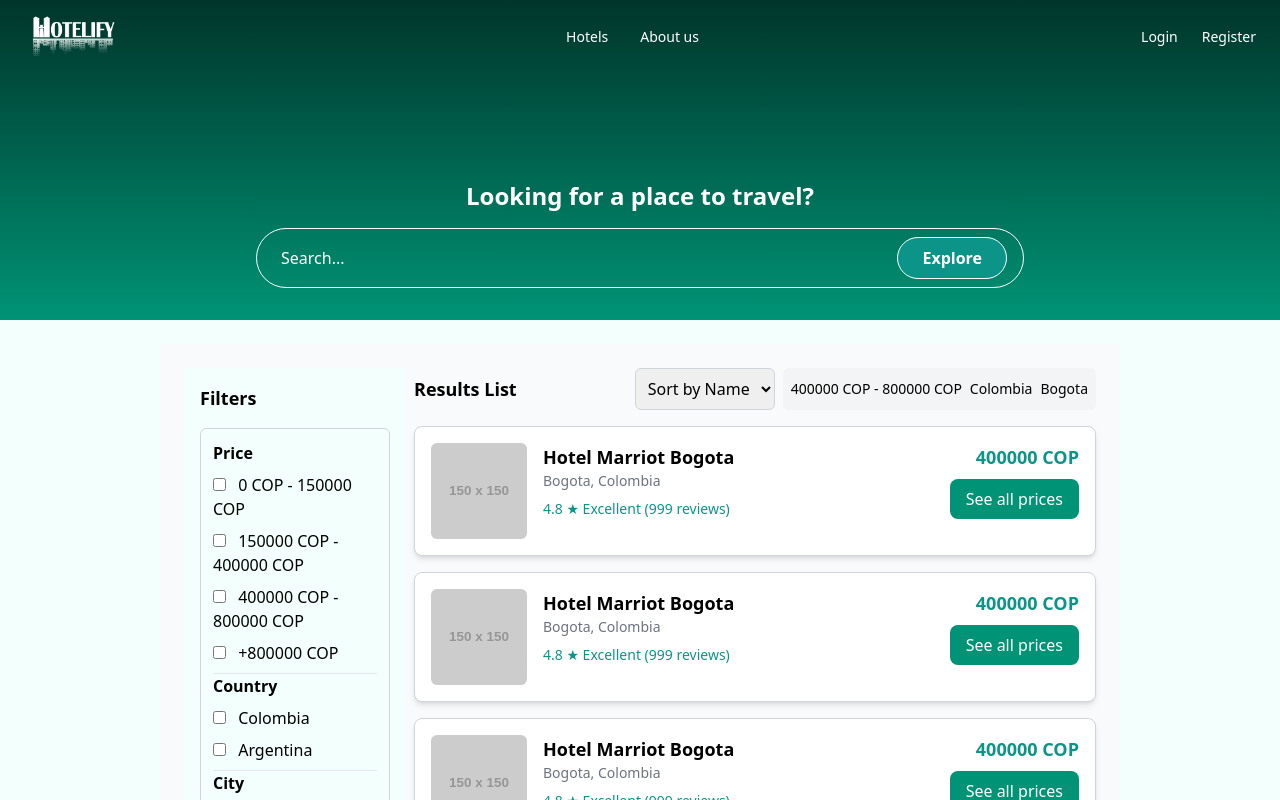
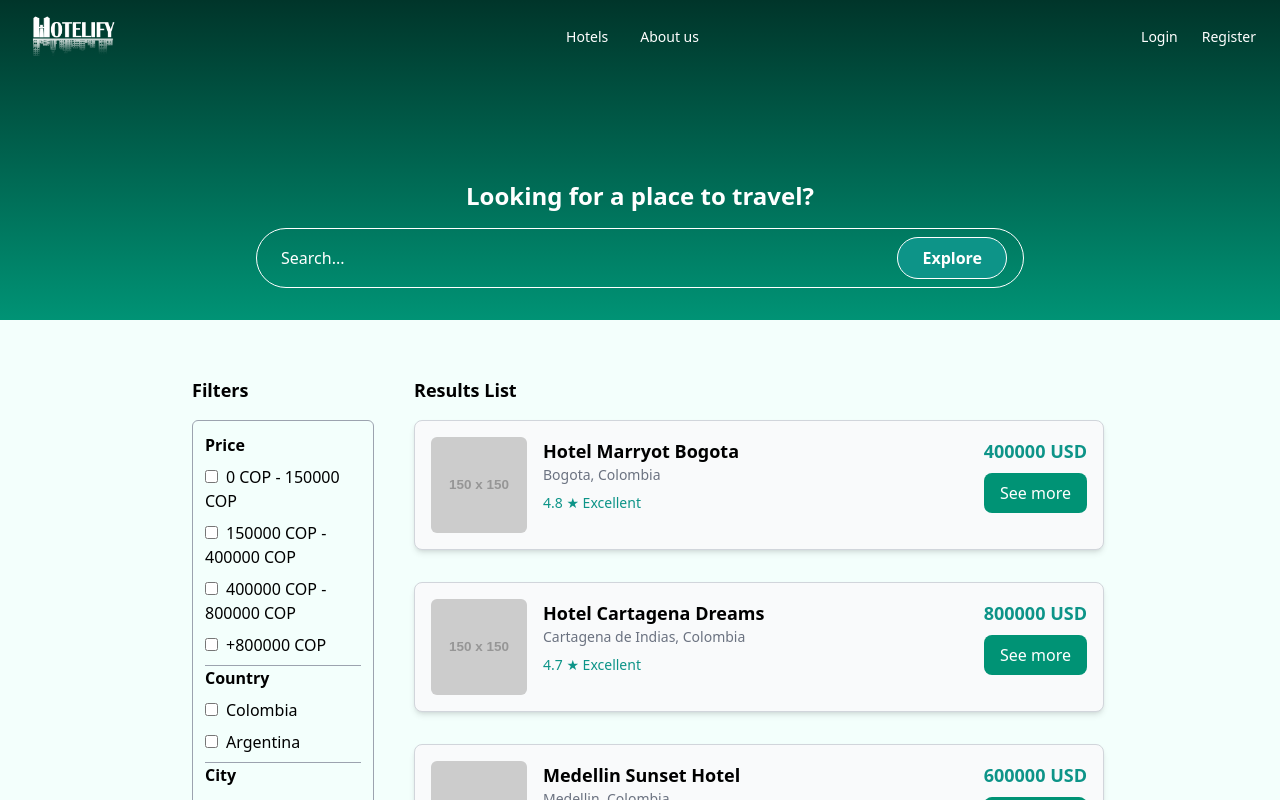
Before and after one commit to Monterolautaro/Proyecto-Hoteleria, a Next.js app in the folder front/: page /search-results in a window 1280 px wide. Shown: the top 800 px of the page. Built offline with nearby package versions, Linux system fonts and the light colour scheme.

Commit message:
logica de filtrado

```diff
--- /dev/null
+++ b/front/db.json
@@ -0,0 +1,22 @@
+{
+    "hotels": [
+      {
+        "id": 1,
+        "imageUrl": "https://via.placeholder.com/150",
+        "title": "Hotel Marryot Bogota",
+        "location": "Bogota, Colombia",
+        "description": "A modern hotel in the heart of the city.",
+        "price": 400000,
+        "rating": 4.8
+      },
+      {
+        "id": 2,
+        "imageUrl": "https://via.placeholder.com/150",
+        "title": "Hotel Cartagena Dreams",
+        "location": "Cartagena, Colombia",
+        "description": "Enjoy luxury near the beach.",
+        "price": 800000,
+        "rating": 4.7
+      }
+    ]
+  }
--- a/front/src/components/filters/HotelCardResults.tsx
+++ b/front/src/components/filters/HotelCardResults.tsx
@@ -1,36 +1,40 @@
 /* eslint-disable @next/next/no-img-element */
 "use client";
-
+import { Hotel } from "@/interfaces/hotel";
 import { useRouter } from "next/navigation";
 
-const HotelCardResults = () => {
+interface HotelCardResultsProps {
+  hotel: Hotel;
+}
+
+const HotelCardResults: React.FC<HotelCardResultsProps> = ({ hotel }) => {
   const router = useRouter();
 
   const handleClick = () => {
-    const id = "12e399cc-d608-42d3-85ce-6120bef3d07d";
-    router.push(`/hotel-detail/${id}`);
+    router.push(`/hotel-detail/${hotel.id}`);
   };
+
   return (
-    <div className="flex p-4 bg-white shadow-md rounded-lg border border-gray-300 mb-4">
+    <div className="flex p-4 bg-gray-50 shadow-md rounded-lg border border-gray-300 mb-4">
       <img
-        src="https://via.placeholder.com/150"
-        alt="Hotel"
+        src={hotel.imageUrl}
+        alt={hotel.title}
         className="w-24 h-24 rounded-md object-cover"
       />
       <div className="ml-4 flex-grow">
-        <h3 className="text-lg font-bold">Hotel Marriot Bogota</h3>
-        <p className="text-sm text-gray-500">Bogota, Colombia</p>
+        <h3 className="text-lg font-bold">{hotel.title}</h3>
+        <p className="text-sm text-gray-500">{hotel.location}</p>
         <p className="text-sm text-teal-600 mt-2">
-          4.8 ★ Excellent (999 reviews)
+          {hotel.rating} ★ Excellent
         </p>
       </div>
       <div className="text-right">
-        <p className="text-lg font-semibold text-teal-600">400000 COP</p>
+        <p className="text-lg font-semibold text-teal-600">{hotel.price} USD</p>
         <button
           onClick={handleClick}
           className="mt-2 px-4 py-2 bg-[#009375] text-white rounded-lg"
         >
-          See all prices
+          See more
         </button>
       </div>
     </div>
--- /dev/null
+++ b/front/src/components/filters/SelectedFilters.tsx
@@ -0,0 +1,32 @@
+import React from "react";
+import { Filters as FiltersInterface } from "@/interfaces/hotel";
+
+interface SelectedFiltersProps {
+  filters: FiltersInterface;
+  onRemoveFilter: (category: keyof FiltersInterface, value: string) => void;
+}
+
+const SelectedFilters: React.FC<SelectedFiltersProps> = ({ filters, onRemoveFilter }) => {
+    return (
+        <div className="flex flex-wrap mb-4">
+       {Object.entries(filters).map(([category, values]) =>
+            (values as string[]).map((value) => (
+              <div
+                key={`${category}-${value}`}
+                className="flex items-center  text-teal-700 px-3 py-1 rounded-md border border-teal-300 mx-0.5"
+              >
+                <span>{value}</span>
+                <button
+                  className="ml-2 text-teal-500 hover:text-teal-700"
+                  onClick={() => onRemoveFilter(category as keyof FiltersInterface, value)}
+                >
+                  ✕
+                </button>
+              </div>
+            ))
+          )}
+        </div>
+      );
+};
+
+export default SelectedFilters;
--- a/front/src/components/filters/filters.tsx
+++ b/front/src/components/filters/filters.tsx
@@ -1,73 +1,191 @@
 /* eslint-disable @next/next/no-img-element */
-import React from "react";
+'use client'
 import HotelCardResults from "./HotelCardResults";
+import React, { useEffect, useState } from 'react'
+// import axios from 'axios';
+import { Filters as FiltersInterface, Hotel } from "@/interfaces/hotel";
+import SelectedFilters from "./SelectedFilters";
 
-const Filters = () => (
+const mockHotels: Hotel[] = [
+  {
+    id: 1,
+    imageUrl: 'https://via.placeholder.com/150',
+    title: 'Hotel Marryot Bogota',
+    location: 'Bogota, Colombia',
+    description: 'A modern hotel in the heart of the city.',
+    price: 400000,
+    rating: 4.8,
+  },
+  {
+    id: 2,
+    imageUrl: 'https://via.placeholder.com/150',
+    title: 'Hotel Cartagena Dreams',
+    location: 'Cartagena de Indias, Colombia',
+    description: 'Enjoy luxury near the beach.',
+    price: 800000,
+    rating: 4.7,
+  },
+  {
+    id: 3,
+    imageUrl: 'https://via.placeholder.com/150',
+    title: 'Medellin Sunset Hotel',
+    location: 'Medellin, Colombia',
+    description: 'Relax with beautiful views of the mountains.',
+    price: 600000,
+    rating: 4.5,
+  },
+];
+
+const Filters = () => {
+  const initialFilters: FiltersInterface = {
+    price: [],
+    country: [],
+    city: [],
+    amenities: [],
+  };
+
+  const [filters, setFilters] = useState<FiltersInterface>(initialFilters);
+  const [hotels, setHotels] = useState<Hotel[]>(mockHotels);
+
+  const handleFilterChange = (category: keyof FiltersInterface, value: string) => {
+    setFilters((prev) => {
+      const isSelected = prev[category].includes(value);
+      return {
+        ...prev,
+        [category]: isSelected
+          ? prev[category].filter((item) => item !== value)
+          : [...prev[category], value],
+      };
+    });
+  };
+
+  const handleRemoveFilter = (category: keyof FiltersInterface, value: string) => {
+    setFilters((prev) => ({
+      ...prev,
+      [category]: prev[category].filter((item) => item !== value),
+    }));
+  };
+
+
+  useEffect(() => {
+    const fetchFilteredData = () => {
+      const filteredHotels = mockHotels.filter((hotel) => {
+
+        const matchesPrice =
+          !filters.price.length ||
+          filters.price.some((priceRange) => {
+            const [min, max] = priceRange.split(' COP - ').map((v) => parseInt(v.replace('+', ''), 10));
+            return hotel.price >= (min || 0) && hotel.price <= (max || Infinity);
+          });
+
+        const matchesCountry =
+          !filters.country.length ||
+          filters.country.includes(hotel.location.split(', ')[1]);
+
+        const matchesCity =
+          !filters.city.length || filters.city.includes(hotel.location.split(', ')[0]);
+
+        const matchesAmenities = true;
+
+        return matchesPrice && matchesCountry && matchesCity && matchesAmenities;
+      });
+
+      setHotels(filteredHotels);
+    };
+
+    fetchFilteredData();
+  }, [filters]);
+
+
+  return  (
+    <div className="grid grid-cols-12 gap-6 p-4 bg-[#F3FFFC] mx-40 my-6">
       <div className="col-span-3 p-4 bg-[#F3FFFC]">
       <h2 className="text-lg font-bold mb-4">Filters</h2>
 
-    <div className="mb-4 p-3 border border-gray-300 rounded-md">
+      <div className="mb-4 p-3 border border-gray-400 rounded-md">
       <h3 className="text-md font-semibold mb-2">Price</h3>
-      <label className="block mb-2">
-        <input type="checkbox" className="mr-2" /> 0 COP - 150000 COP
+      {["0 COP - 150000 COP", "150000 COP - 400000 COP", "400000 COP - 800000 COP", "+800000 COP"].map((price) => (
+        <label key={price} className="block mb-2">
+          <input
+            type="checkbox"
+            className="mr-2"
+            checked={filters.price.includes(price)}
+            onChange={() => handleFilterChange("price", price)}
+          />
+          {price}
         </label>
-      <label className="block mb-2">
-        <input type="checkbox" className="mr-2" /> 150000 COP - 400000 COP
+      ))}
+
+      <hr className="border-gray-400"></hr>
+      <h3 className="text-md font-semibold mb-2">Country</h3>
+      {["Colombia", "Argentina"].map((country) => (
+        <label key={country} className="block mb-2">
+          <input
+            type="checkbox"
+            className="mr-2"
+            checked={filters.country.includes(country)}
+            onChange={() => handleFilterChange("country", country)}
+          />
+          {country}
         </label>
-      <label className="block mb-2">
-        <input type="checkbox" className="mr-2" /> 400000 COP - 800000 COP
-      </label>
-      <label className="block mb-2">
-        <input type="checkbox" className="mr-2" /> +800000 COP
-      </label>
+      ))}
 
-      <hr></hr>
-      <h3 className="text-md font-semibold mb-2">Country</h3>
-      <label className="block mb-2">
-        <input type="checkbox" className="mr-2" /> Colombia
-      </label>
-      <label className="block mb-2">
-        <input type="checkbox" className="mr-2" /> Argentina
-      </label>
-
-      <hr></hr>
+<hr className="border-gray-400"></hr>
 
 <h3 className="text-md font-semibold mb-2">City</h3>
-      <label className="block mb-2">
-        <input type="checkbox" className="mr-2" /> Bogota
+{["Bogota", "Medellin", "Cartagena de Indias", "San Andres"].map((city) => (
+        <label key={city} className="block mb-2">
+          <input
+            type="checkbox"
+            className="mr-2"
+            checked={filters.city.includes(city)}
+            onChange={() => handleFilterChange("city", city)}
+          />
+          {city}
         </label>
-      <label className="block mb-2">
-        <input type="checkbox" className="mr-2" /> Medellin
-      </label>
-      <label className="block mb-2">
-        <input type="checkbox" className="mr-2" /> Cartagena de Indias
-      </label>
-      <label className="block mb-2">
-        <input type="checkbox" className="mr-2" /> San Andres
-      </label>
-      <button className="text-teal-600 text-sm mt-2">Show more</button>
+      ))}
 
-      <hr></hr>
+<hr className="border-gray-400"></hr>
 
 <h3 className="text-md font-semibold mb-2">Amenities</h3>
-      <label className="block mb-2">
-        <input type="checkbox" className="mr-2" /> Pool
+{["Pool", "Restaurant", "Bar", "SPA"].map((amenity) => (
+        <label key={amenity} className="block mb-2">
+          <input
+            type="checkbox"
+            className="mr-2"
+            checked={filters.amenities.includes(amenity)}
+            onChange={() => handleFilterChange("amenities", amenity)}
+          />
+          {amenity}
         </label>
-      <label className="block mb-2">
-        <input type="checkbox" className="mr-2" /> Restaurant
-      </label>
-      <label className="block mb-2">
-        <input type="checkbox" className="mr-2" /> Bar
-      </label>
-      <label className="block mb-2">
-        <input type="checkbox" className="mr-2" /> SPA
-      </label>
-      <button className="text-teal-600 text-sm mt-2">Show more</button>
+      ))}
       </div>
       </div>
-);
 
-const ResultsList = () => (
+
+
+      <div className="col-span-9">
+        <SelectedFilters filters={filters} onRemoveFilter={handleRemoveFilter} />
+
+
+      <div className="col-span-9 grid grid-cols-1 gap-4">
+      <h2 className="text-lg font-bold ">Results List</h2>
+      {hotels.map((hotel) => (
+        <HotelCardResults key={hotel.id} hotel={hotel} />
+      ))}
+      </div>
+      </div>
+      </div>
+
+  )
+
+}
+
+
+export default Filters
+
+
+/*  const ResultsList = () => (
   <div className="col-span-9">
     <div className="flex justify-between items-center mb-4">
       <h2 className="text-lg font-bold">Results List</h2>
@@ -94,12 +212,4 @@ const ResultsList = () => (
     </button>
   </div>
 );
-
-const Page = () => (
-  <div className="grid grid-cols-12 gap-2 p-6 mx-40 my-6 bg-gray-50">
-    <Filters />
-    <ResultsList />
-  </div>
-);
-
-export default Page;
+ */
--- a/front/src/components/navBar/navBar.tsx
+++ b/front/src/components/navBar/navBar.tsx
@@ -7,7 +7,7 @@ const Navbar: React.FC = () => {
     <header className="w-full bg-transparent py-4">
       <div className="mx-auto max-w-7xl px-6">
         <div className="flex items-center justify-between">
-          {/* Logo */}
+
           <div className="flex-shrink-0">
             <Link href="/" className="flex items-center">
               <Image
@@ -20,7 +20,6 @@ const Navbar: React.FC = () => {
             </Link>
           </div>
 
-          {/* Links Centrados */}
           <ul className="hidden md:flex gap-8">
             <li>
               <Link
@@ -40,7 +39,6 @@ const Navbar: React.FC = () => {
             </li>
           </ul>
 
-          {/* Login y Register */}
           <ul className="flex gap-6">
             <li>
               <Link
--- /dev/null
+++ b/front/src/interfaces/hotel.ts
@@ -0,0 +1,16 @@
+export interface Hotel {
+    id: number;
+    imageUrl: string;
+    title: string;
+    location: string;
+    description: string;
+    price: number;
+    rating: number;
+  }
+
+  export interface Filters {
+    price: string[];
+    country: string[];
+    city: string[];
+    amenities: string[];
+  }
--- /dev/null
+++ b/front/src/view/HotelCreation/HotelCreationView.tsx
@@ -0,0 +1,89 @@
+import React from 'react'
+
+const HotelCreationView = () => {
+  return (
+    <div className=" text-white flex justify-center items-center px-6">
+      <div className="grid grid-cols-2 gap-8 items-center w-full max-w-5xl">
+        {/* Sección Izquierda */}
+        <div className="flex flex-col justify-center">
+          <h1 className="text-4xl font-bold mb-4">
+            Welcome to <span className="text-[#00B894]">Hotel</span> Registration
+          </h1>
+          <p className="text-lg text-gray-300">
+            Please fill out the form below to register a new hotel. Provide accurate details to ensure everything is set up correctly.
+          </p>
+        </div>
+
+        {/* Sección Derecha */}
+        <div className="bg-[#004D40] p-6 rounded-lg shadow-lg my-10">
+          <h2 className="text-xl font-semibold mb-4">Basic Information</h2>
+          <form className="space-y-5">
+            {/* Campo Nombre */}
+            <div>
+              <label htmlFor="name" className="block text-sm font-medium mb-1">
+                Name
+              </label>
+              <input
+                type="text"
+                id="name"
+                className="w-full p-2 rounded bg-[#00352A] text-white border border-[#00B894] focus:outline-none focus:ring-2 focus:ring-[#00B894]"
+                placeholder="Hotel Marriott"
+              />
+            </div>
+
+            {/* Campo País y Ciudad */}
+            <div className="grid grid-cols-2 gap-4">
+              <div>
+                <label htmlFor="country" className="block text-sm font-medium mb-1">
+                  Country
+                </label>
+                <input
+                  type="text"
+                  id="country"
+                  className="w-full p-2 rounded bg-[#00352A] text-white border border-[#00B894] focus:outline-none focus:ring-2 focus:ring-[#00B894]"
+                  placeholder="Argentina"
+                />
+              </div>
+              <div>
+                <label htmlFor="city" className="block text-sm font-medium mb-1">
+                  City
+                </label>
+                <input
+                  type="text"
+                  id="city"
+                  className="w-full p-2 rounded bg-[#00352A] text-white border border-[#00B894] focus:outline-none focus:ring-2 focus:ring-[#00B894]"
+                  placeholder="Buenos Aires"
+                />
+              </div>
+            </div>
+
+            {/* Campo Dirección */}
+            <div>
+              <label htmlFor="address" className="block text-sm font-medium mb-1">
+                Address
+              </label>
+              <input
+                type="text"
+                id="address"
+                className="w-full p-2 rounded bg-[#00352A] text-white border border-[#00B894] focus:outline-none focus:ring-2 focus:ring-[#00B894]"
+                placeholder="Av Olivos"
+              />
+            </div>
+
+            {/* Botón Siguiente */}
+            <div className="text-right">
+              <button
+                type="submit"
+                className="bg-[#00B894] text-white px-4 py-2 rounded shadow hover:bg-[#009375] focus:outline-none"
+              >
+                Next →
+              </button>
+            </div>
+          </form>
+        </div>
+      </div>
+    </div>
+  );
+}
+
+export default HotelCreationView
```
Also changed, not shown: front/src/app/hotelcreation/page.tsx (added, +11 -0 lines), front/src/components/header/header.tsx (+28 -6 lines). Lines whose indentation alone changed are shown as unchanged.
